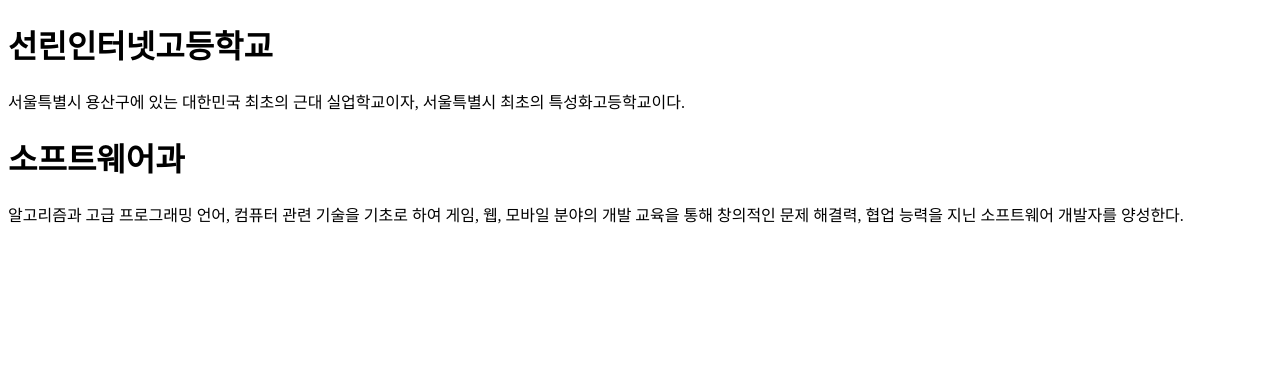
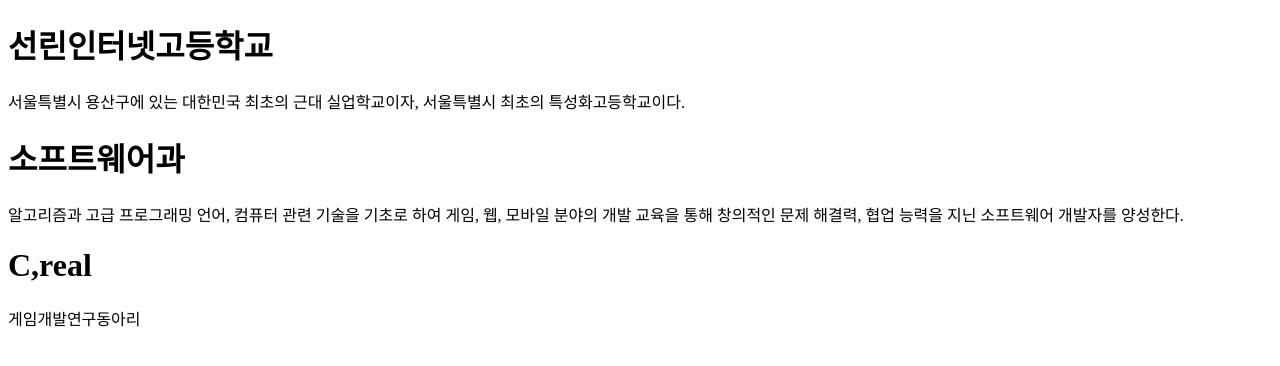
Before and after one commit to yangdhee3/wang, a plain HTML site: page index.html in a window 1280 px wide. Drawn offline with Linux system fonts and the light colour scheme.

Commit message:
동아리 소개

```diff
--- a/index.html
+++ b/index.html
@@ -10,5 +10,7 @@
     <p>서울특별시 용산구에 있는 대한민국 최초의 근대 실업학교이자, 서울특별시 최초의 특성화고등학교이다.</p>
     <h1>소프트웨어과</h1>
     <p>알고리즘과 고급 프로그래밍 언어, 컴퓨터 관련 기술을 기초로 하여 게임, 웹, 모바일 분야의 개발 교육을 통해 창의적인 문제 해결력, 협업 능력을 지닌 소프트웨어 개발자를 양성한다.</p>
+    <h1>C,real</h1>
+    <p>게임개발연구동아리</p>
 </body>
 </html>
```
